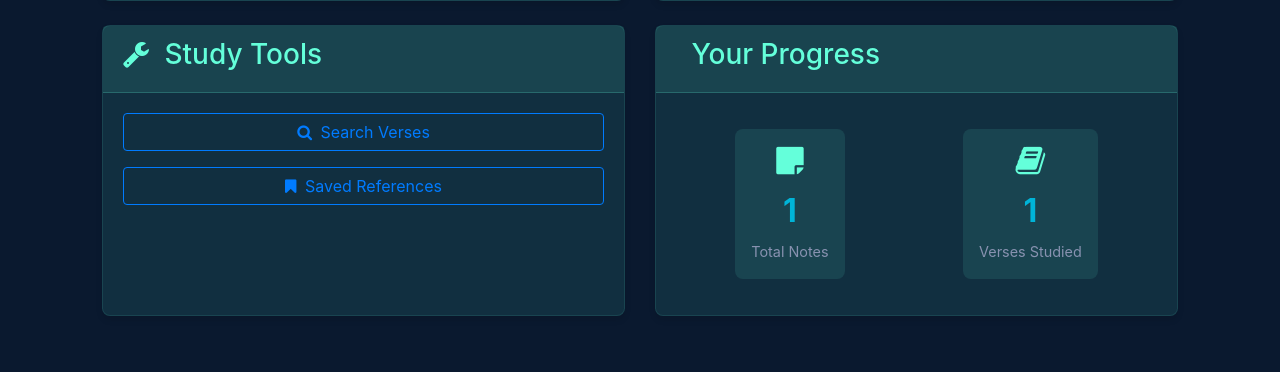
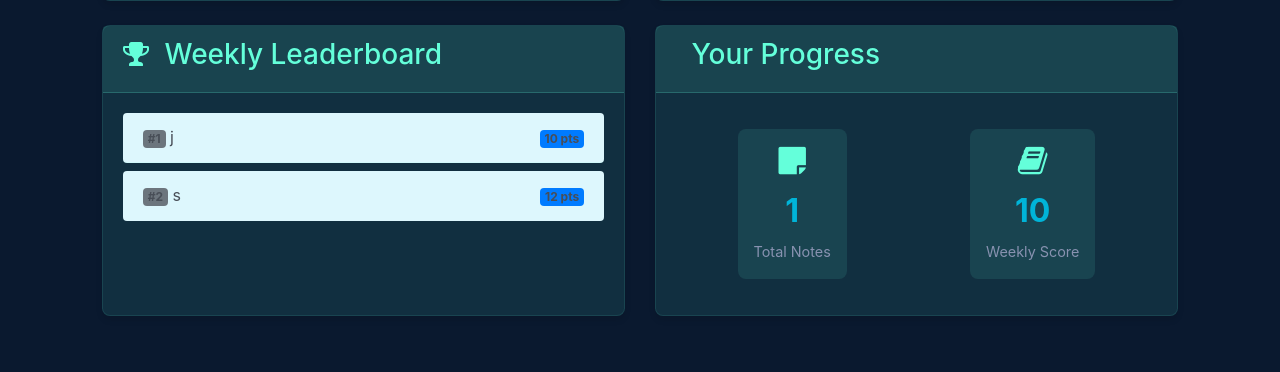
Before and after one commit to malapropist/flask_study, a Flask app: template website/templates/home.html in a window 1280 px wide. Shown: the part 454-826 px from the top of the page. Run offline with Flask 3, Linux system fonts and the light colour scheme; the template is opened without the code that fills it: values that come from a table or form of the project are taken from there, others are empty; some libraries are stand-ins or nearby versions.

Commit message:
Tried adding users leaderboard will update later

```diff
--- a/website/templates/home.html
+++ b/website/templates/home.html
@@ -70,17 +70,28 @@
     <div class="col-md-6 mb-4">
         <div class="card h-100">
             <div class="card-header">
-                <h3><i class="fa fa-wrench"></i> Study Tools</h3>
+                <h3><i class="fa fa-trophy"></i> Weekly Leaderboard</h3>
             </div>
             <div class="card-body">
-                <div class="d-flex flex-column">
-                    <a href="/verses" class="btn btn-outline-primary mb-3">
-                        <i class="fa fa-search"></i> Search Verses
-                    </a>
-                    <a href="/verses" class="btn btn-outline-primary mb-3">
-                        <i class="fa fa-bookmark"></i> Saved References
-                    </a>
+                {% if users %}
+                <div class="list-group list-group-flush">
+                    {% for user in users %}
+                    <div class="list-group-item">
+                        <div class="d-flex justify-content-between align-items-center">
+                            <div class="user-info">
+                                <span class="badge bg-secondary me-2">#{{ loop.index }}</span>
+                                {{ user.first_name }}
+                            </div>
+                            <div class="score">
+                                <span class="badge bg-primary">{{ user.weekly_score }} pts</span>
+                            </div>
+                        </div>
+                    </div>
+                    {% endfor %}
                 </div>
+                {% else %}
+                <p class="text-muted">No users have scored points yet this week!</p>
+                {% endif %}
             </div>
         </div>
     </div>
@@ -100,8 +111,8 @@
                     </div>
                     <div class="stat-item">
                         <i class="fa fa-book"></i>
-                        <div class="stat-value">{{ user.notes|length }}</div>
-                        <div class="stat-label">Verses Studied</div>
+                        <div class="stat-value">{{ user.weekly_score }}</div>
+                        <div class="stat-label">Weekly Score</div>
                     </div>
                 </div>
             </div>
--- a/website/verseus.py
+++ b/website/verseus.py
@@ -136,6 +136,11 @@
         else:
             message = f"Good try! You've earned {current_score} points. Keep practicing!"
         print("current_score: ", current_score, "potential_score: ", self.potential_score, "message: ", message)
+        update_score = VerseService.update_user_weekly_score(self.current_user.id, current_score)
+        if update_score:
+            print("Successfully updated user weekly score")
+        else:
+            print("Error updating user weekly score")
         return current_score, self.potential_score, message
 
     def get_verse_display(self):
--- a/website/views.py
+++ b/website/views.py
@@ -29,7 +29,7 @@
     "2 Timothy", "Titus", "Philemon", "Hebrews", "James",
     "1 Peter", "2 Peter", "1 John", "2 John", "3 John",
     "Jude", "Revelation"]
-    return render_template("home.html", user=current_user, books=books_of_the_bible)
+    return render_template("home.html", user=current_user, books=books_of_the_bible, users=User.query.order_by(User.weekly_score.desc()).limit(10).all())
 
 @views.route('/verses', methods=['GET'])
 @login_required
```
Also changed, not shown: website/verse_service.py (+10 -0 lines), instance/database.db.
